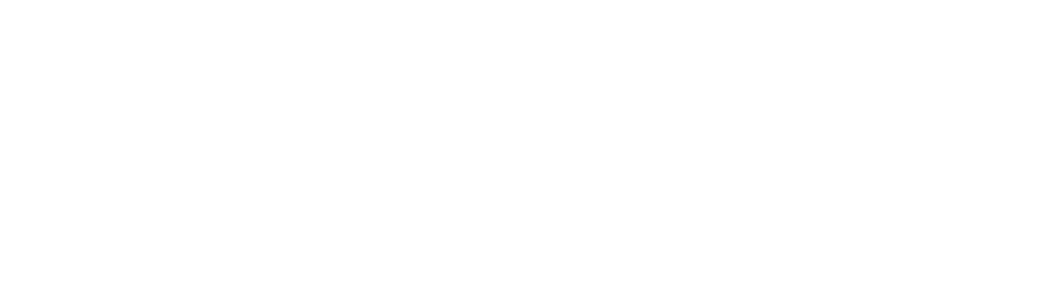
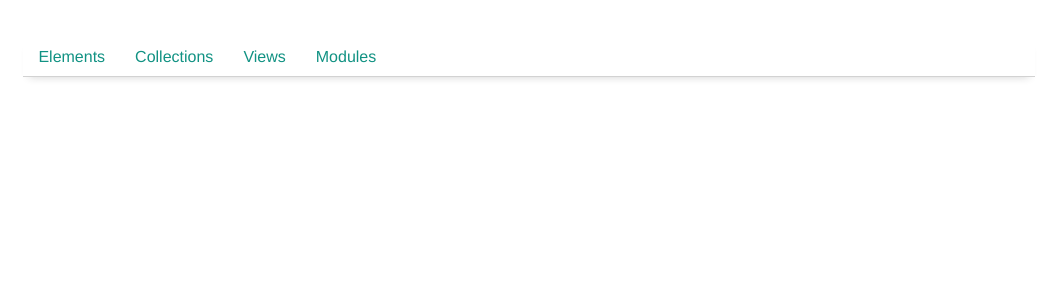
Before and after one commit to ashleighc207/angular-components, an Angular app: page / in a window 1280 px wide. Shown: the top 300 px of the page, without its empty margins (111-1168 px from the left). Built offline with nearby package versions, Linux system fonts and the light colour scheme.

Commit message:
add minor styles

```diff
--- a/src/app/app.component.css
+++ b/src/app/app.component.css
@@ -0,0 +1,32 @@
+:host {
+  font-family: helvetica;
+  width: 80%;
+  display: flex;
+  flex-direction: column;
+  flex: 1 1 auto;
+  margin: 0 auto;
+}
+
+.link-container {
+  margin-top: 30px;
+  box-shadow: 0px 6px 8px -6px rgba(33, 33, 33, 0.2);
+  border-bottom: 1.5px solid rgba(33, 33, 33, 0.2);
+  padding: 10px 0px;
+}
+
+.link {
+  text-decoration: none;
+  color: #119283;
+  padding: 10px 15px;
+}
+
+.link.active {
+  background: #11928333;
+}
+
+.content-container {
+  padding: 0px 20px;
+  margin-top: 30px;
+  border-radius: 10px;
+  box-shadow: 2px 2px 8px 0px rgba(33, 33, 33, 0.2);
+}
--- a/src/app/app.component.html
+++ b/src/app/app.component.html
@@ -1 +1,9 @@
-<router-outlet></router-outlet>
+<div class="link-container">
+  <a routerLink="/elements" class="link">Elements</a>
+  <a routerLink="/collections" class="link">Collections</a>
+  <a routerLink="/views" class="link">Views</a>
+  <a routerLink="/modules" class="link">Modules</a>
+</div>
+<div class="content-container">
+  <router-outlet></router-outlet>
+</div>
```
